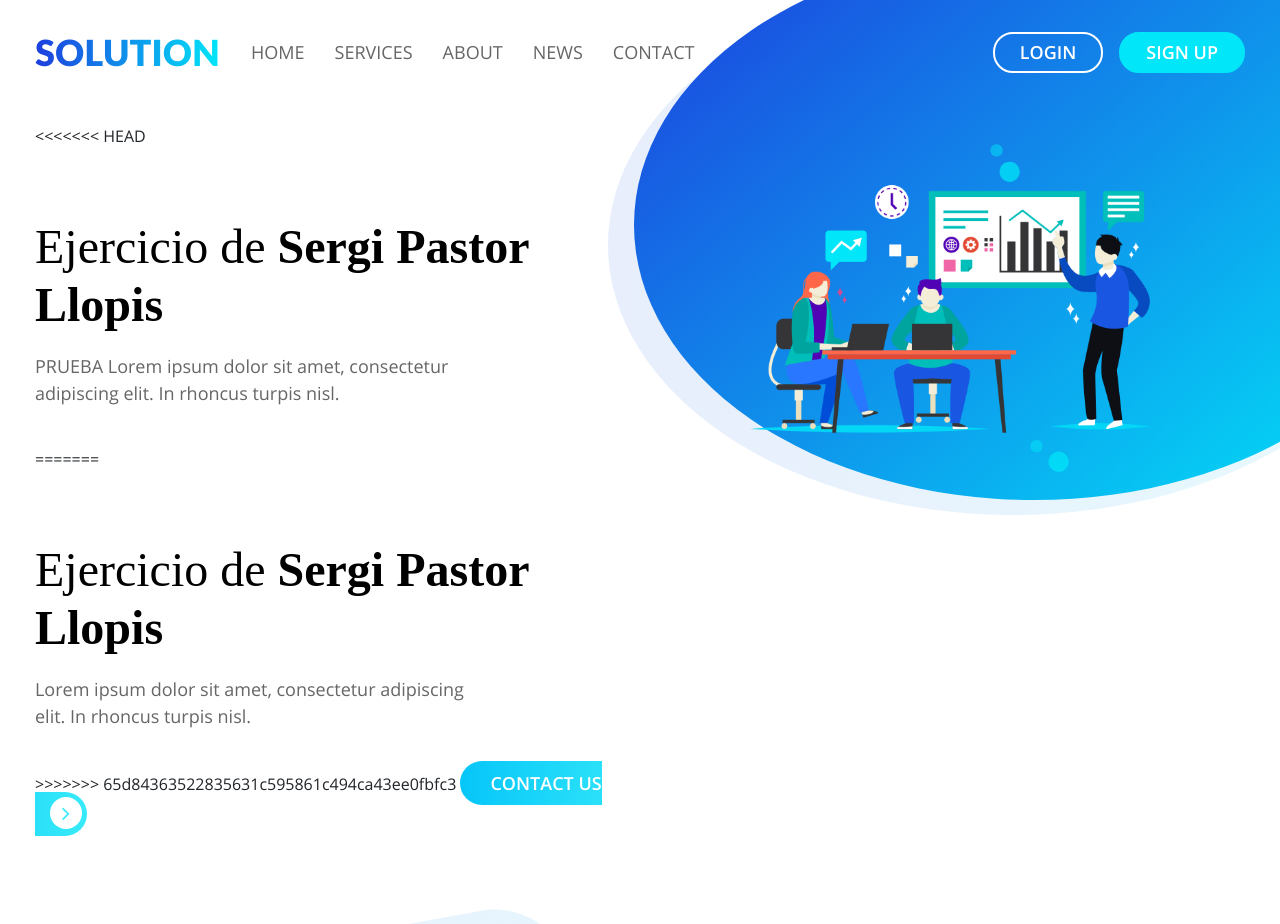
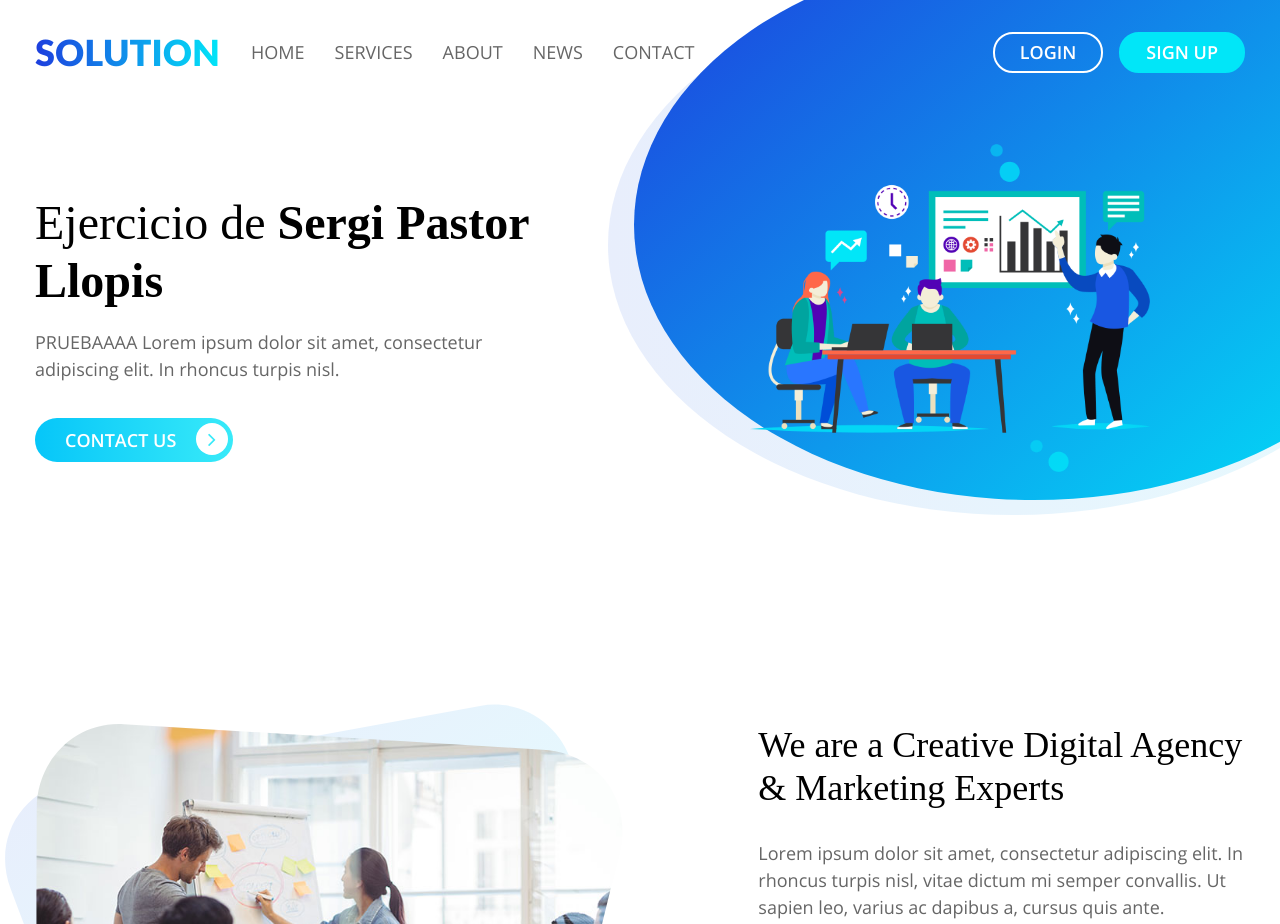
Before and after one commit to SergiPll/prueba, a plain HTML site: page index.html in a window 1280 px wide. Shown: the top 924 px of the page. Drawn offline with Linux system fonts and the light colour scheme; a web font is replaced by a local one.

Commit message:
CommitPrueba

```diff
--- a/index.html
+++ b/index.html
@@ -47,13 +47,8 @@
     <div class="container">
         <div class="row">
             <div class="col-md-6">
-<<<<<<< HEAD
                 <h1>Ejercicio de <strong>Sergi Pastor Llopis</strong></h1>
-                <p> PRUEBA Lorem ipsum dolor sit amet, consectetur adipiscing elit. In rhoncus turpis nisl. </p>
-=======
-                <h1> Ejercicio de <strong>Sergi Pastor Llopis</strong></h1>
-                <p> Lorem ipsum dolor sit amet, consectetur adipiscing elit. In rhoncus turpis nisl. </p>
->>>>>>> 65d84363522835631c595861c494ca43ee0fbfc3
+                <p> PRUEBAAAA Lorem ipsum dolor sit amet, consectetur adipiscing elit. In rhoncus turpis nisl. </p>
                 <a href="#">Contact Us <i class="fa fa-angle-right" aria-hidden="true"></i></a></div>
             <div class="col-md-6">
                 <div class="card"><img class="card-img-top img-fluid" src="images/banner-img.png" alt=""></div>
```
